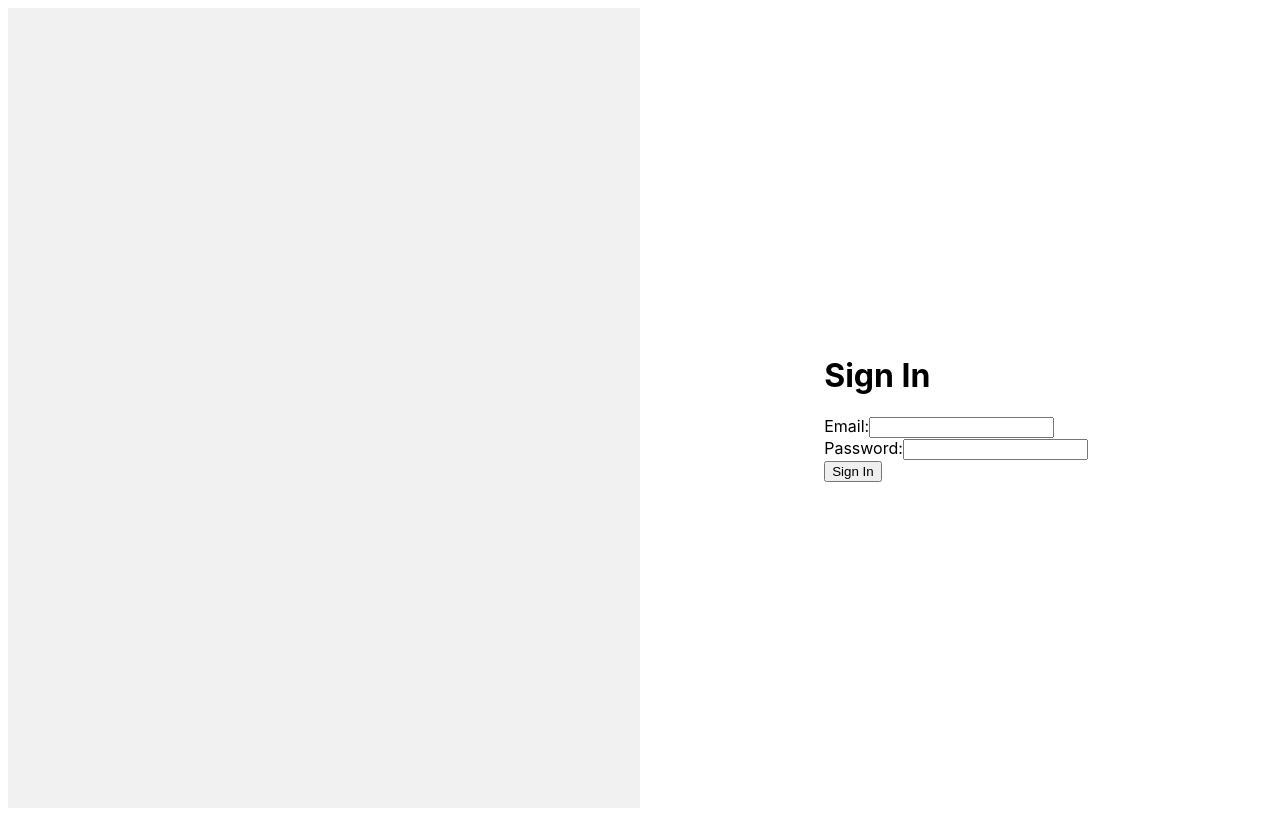
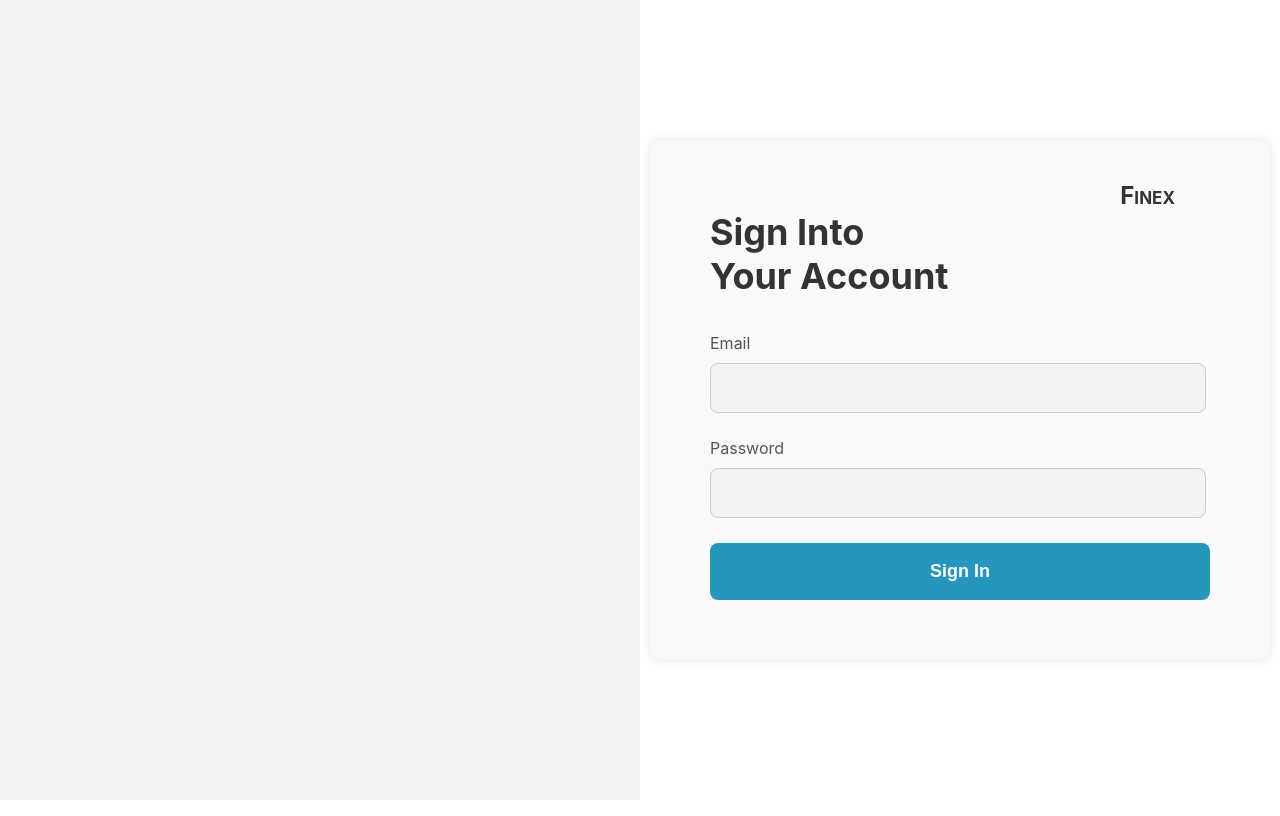
Before and after one commit to mparchment/finex, a React (Vite) app in the folder client/: page / in a window 1280 px wide. Built offline with nearby package versions, Linux system fonts and the light colour scheme.

Commit message:
Implement sign-in page

```diff
--- a/client/src/GlobalStyles.tsx
+++ b/client/src/GlobalStyles.tsx
@@ -1,6 +1,16 @@
 import { createGlobalStyle } from 'styled-components';
 
 const GlobalStyles = createGlobalStyle`
+  * {
+    margin: 0;
+    padding: 0;
+    border: 0;
+    outline: 0;
+    font-size: 100%;
+    vertical-align: baseline;
+    background: transparent;
+  }
+
   body {
     font-family: -apple-system, BlinkMacSystemFont, 'Segoe UI', 'Roboto', 'Oxygen',
       'Ubuntu', 'Cantarell', 'Fira Sans', 'Droid Sans', 'Helvetica Neue',
--- /dev/null
+++ b/client/src/components/SignInForm/SignInForm.styles.tsx
@@ -0,0 +1,71 @@
+import styled from 'styled-components';
+
+export const SignInFormBox = styled.form`
+  position: relative;
+  width: 500px;
+  padding: 60px;
+  background-color: #f9f9f9;
+  border-radius: 10px;
+  box-shadow: 0 0 10px rgba(0, 0, 0, 0.1);
+
+  h1 {
+    display: inline-block;
+    width: 100%;
+    margin-top: 10px;
+    margin-bottom: 35px;
+    font-size: 36px;
+    color: #333;
+  }
+
+  div {
+    margin-bottom: 25px;
+  }
+
+  label {
+    display: block;
+    margin-bottom: 10px;
+    color: #555;
+  }
+
+  input {
+    width: calc(100% - 36px);
+    padding: 15px;
+    border: 1px solid #ccc;
+    border-radius: 8px;
+    background-color: #f2f2f2;
+    transition: border-color 0.3s ease;
+  }
+
+  input:focus {
+    outline: none;
+    border-color: dodgerblue;
+  }
+
+  button[type='submit'] {
+    display: block;
+    width: 100%;
+    padding: 18px;
+    border: none;
+    border-radius: 8px;
+    background-color: rgb(37, 150, 190);
+    color: #fff;
+    font-size: 18px;
+    font-weight: bold;
+    cursor: pointer;
+    transition: background-color 0.3s ease;
+  }
+
+  button[type='submit']:hover {
+    background-color: #3388ff;
+  }
+`;
+
+export const LogoContainer = styled.div`
+  position: absolute;
+  font-size: 1.5rem;
+  font-weight: bold;
+  color: #333;
+  transform: translate(750%, -525%);
+  font-variant: small-caps;
+  user-select: none;
+`;
--- /dev/null
+++ b/client/src/components/SignInForm/SignInForm.tsx
@@ -0,0 +1,70 @@
+import React, { useContext } from 'react';
+import { useNavigate } from 'react-router-dom';
+import axios from 'axios';
+import { SignInFormBox, LogoContainer } from './SignInForm.styles';
+import UserContext from '../../contexts/userContext';
+
+const SignInForm = () => {
+  const [email, setEmail] = React.useState('');
+  const [password, setPassword] = React.useState('');
+  const userContext = useContext(UserContext);
+  const navigate = useNavigate();
+
+  const handleSubmit = async (event: React.FormEvent<HTMLFormElement>) => {
+    event.preventDefault();
+
+    try {
+      const response = await axios.post('http://localhost:5000/api/users/login', {
+        email,
+        password,
+      });
+
+      if (response.status === 200) {
+        localStorage.setItem('token', response.data.token);
+        userContext?.setUser(response.data.user);
+        navigate('/portal');
+      } else {
+        console.log('Login failed');
+      }
+    } catch (error) {
+      console.error('An error occurred', error);
+    }
+  };
+
+  return (
+    <SignInFormBox onSubmit={handleSubmit}>
+      <h1>
+        Sign Into
+        <br />
+        Your Account
+      </h1>
+      <LogoContainer>Finex</LogoContainer>
+      <div>
+        <label htmlFor="email">Email</label>
+        <input
+          type="text"
+          id="email"
+          value={email}
+          onChange={(event) => setEmail(event.target.value)}
+        />
+      </div>
+      <div>
+        <label htmlFor="password">Password</label>
+        <input
+          type="password"
+          id="password"
+          value={password}
+          onChange={(event) => setPassword(event.target.value)}
+        />
+      </div>
+      <button
+        type="submit"
+        style={{ width: '100%', backgroundColor: 'rgb(37, 150, 190)', color: '#fff' }}
+      >
+        Sign In
+      </button>
+    </SignInFormBox>
+  );
+};
+
+export default SignInForm;
--- a/client/src/routes/SignIn/SignInStyles.tsx
+++ b/client/src/routes/SignIn/SignIn.styles.tsx
@@ -16,10 +16,3 @@ export const RightPanel = styled.div`
   justify-content: center;
   align-items: center;
 `;
-
-export const SignInForm = styled.form`
-  max-width: 300px;
-  padding: 20px;
-  background-color: #ffffff;
-  border-radius: 5px;
-`;
--- a/client/src/routes/SignIn/SignIn.tsx
+++ b/client/src/routes/SignIn/SignIn.tsx
@@ -1,36 +1,7 @@
-import React, { useContext } from 'react';
-import { useNavigate } from 'react-router-dom';
-import axios from 'axios';
-import { SignInContainer, LeftPanel, RightPanel, SignInForm } from './SignInStyles';
-import UserContext from '../../contexts/userContext';
+import { SignInContainer, LeftPanel, RightPanel } from './SignIn.styles.tsx';
+import SignInForm from '../../components/SignInForm/SignInForm.tsx';
 
 const SignIn = () => {
-  const [email, setEmail] = React.useState('');
-  const [password, setPassword] = React.useState('');
-  const userContext = useContext(UserContext);
-  const navigate = useNavigate();
-
-  const handleSubmit = async (event: React.FormEvent<HTMLFormElement>) => {
-    event.preventDefault();
-
-    try {
-      const response = await axios.post('http://localhost:5000/api/users/login', {
-        email,
-        password,
-      });
-
-      if (response.status === 200) {
-        localStorage.setItem('token', response.data.token); // updated this line
-        userContext?.setUser(response.data.user); // updated this line
-        navigate('/portal');
-      } else {
-        console.log('Login failed');
-      }
-    } catch (error) {
-      console.error('An error occurred', error);
-    }
-
-  };
 
   return (
     <SignInContainer>
@@ -38,28 +9,7 @@ const SignIn = () => {
         {/* Add your graphic content here */}
       </LeftPanel>
       <RightPanel>
-        <SignInForm onSubmit={handleSubmit}>
-          <h1>Sign In</h1>
-          <div>
-            <label htmlFor="email">Email:</label>
-            <input
-              type="text"
-              id="email"
-              value={email}
-              onChange={(event) => setEmail(event.target.value)}
-            />
-          </div>
-          <div>
-            <label htmlFor="password">Password:</label>
-            <input
-              type="password"
-              id="password"
-              value={password}
-              onChange={(event) => setPassword(event.target.value)}
-            />
-          </div>
-          <button type="submit">Sign In</button>
-        </SignInForm>
+        <SignInForm/>
       </RightPanel>
     </SignInContainer>
   );
```
